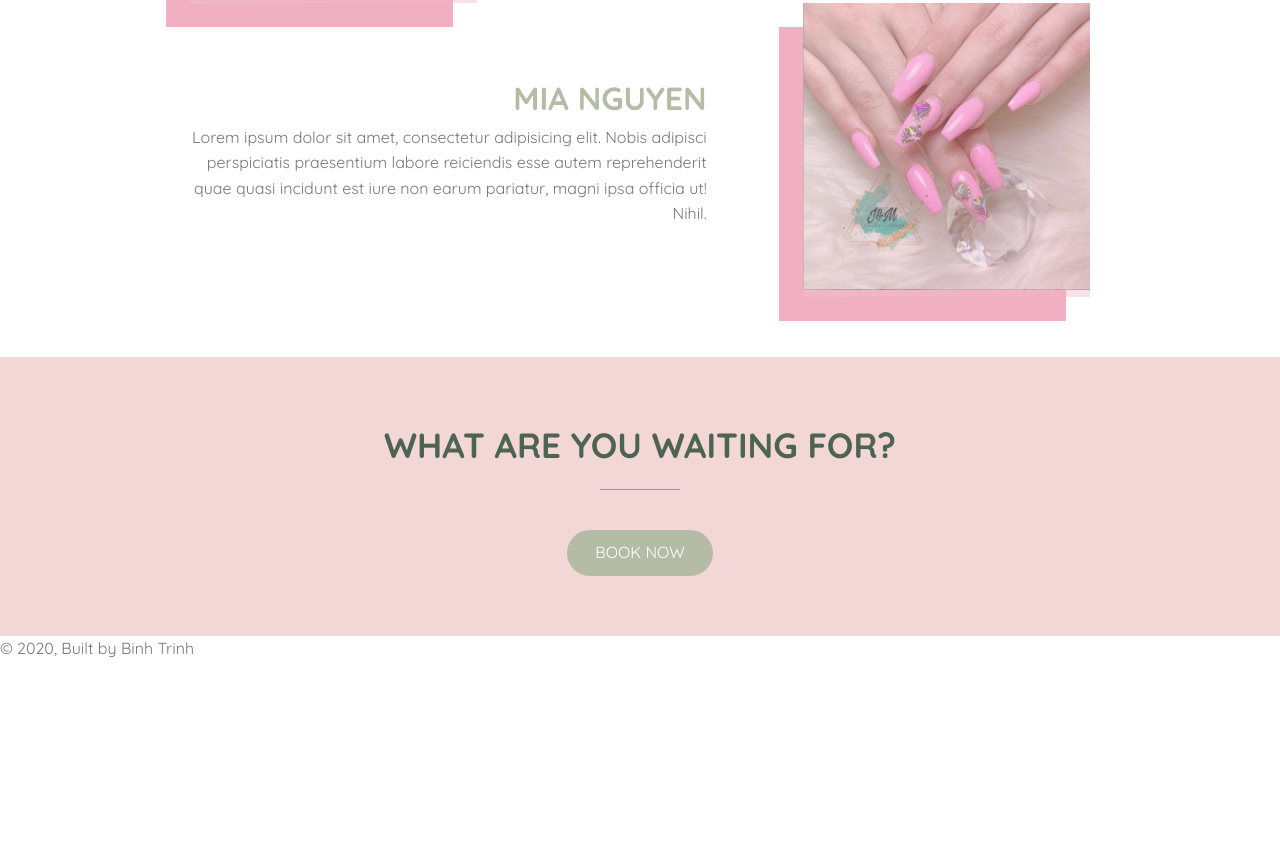
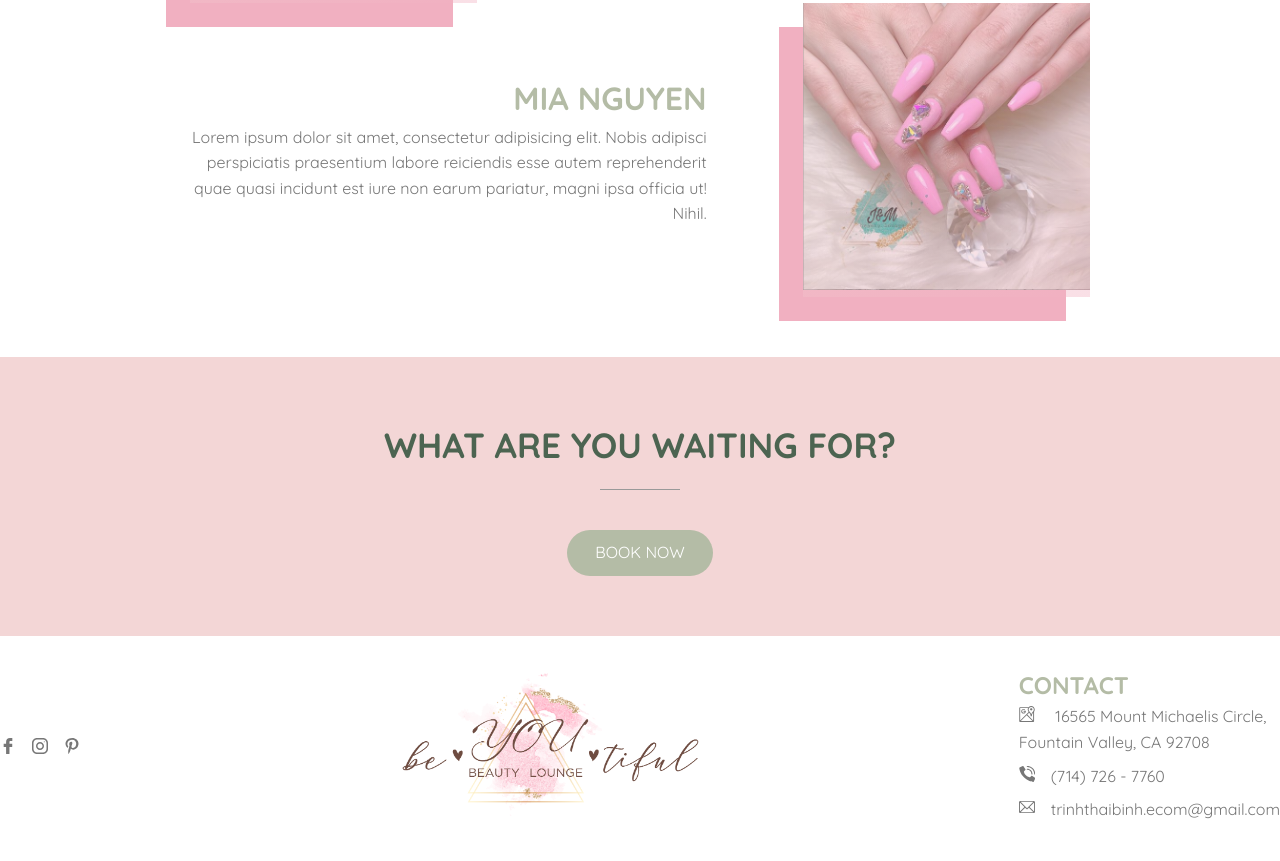
Before and after one commit to kyle-trinh/be-you-tiful, a Gatsby site: page / in a window 1280 px wide. Shown: the part 3709-4570 px from the top of the page. Before the commit the page ends 4371 px from the top, so only its background shows below. Built offline with nearby package versions, Linux system fonts and the light colour scheme; Gatsby itself is replaced by a stand-in of ours.

Commit message:
add footer

```diff
--- a/src/components/icons/index.js
+++ b/src/components/icons/index.js
@@ -2,5 +2,7 @@ import FacebookIcon from "./facebook"
 import InstagramIcon from "./instagram"
 import PinterestIcon from "./pinterest"
 import PhoneIcon from "./phone"
+import Map from "./map"
+import Mail from "./mail"
 
-export { FacebookIcon, InstagramIcon, PinterestIcon, PhoneIcon }
+export { FacebookIcon, InstagramIcon, PinterestIcon, PhoneIcon, Map, Mail }
--- /dev/null
+++ b/src/components/icons/mail.js
@@ -0,0 +1,33 @@
+import React from "react"
+
+const Mail = () => (
+  <svg xmlns="http://www.w3.org/2000/svg" viewBox="0 0 512 512">
+    <g>
+      <g>
+        <path
+          d="M467,61H45C20.218,61,0,81.196,0,106v300c0,24.72,20.128,45,45,45h422c24.72,0,45-20.128,45-45V106
+			C512,81.28,491.872,61,467,61z M460.786,91L256.954,294.833L51.359,91H460.786z M30,399.788V112.069l144.479,143.24L30,399.788z
+			 M51.213,421l144.57-144.57l50.657,50.222c5.864,5.814,15.327,5.795,21.167-0.046L317,277.213L460.787,421H51.213z M482,399.787
+			L338.213,256L482,112.212V399.787z"
+        />
+      </g>
+    </g>
+    <g></g>
+    <g></g>
+    <g></g>
+    <g></g>
+    <g></g>
+    <g></g>
+    <g></g>
+    <g></g>
+    <g></g>
+    <g></g>
+    <g></g>
+    <g></g>
+    <g></g>
+    <g></g>
+    <g></g>
+  </svg>
+)
+
+export default Mail
--- /dev/null
+++ b/src/components/icons/map.js
@@ -0,0 +1,43 @@
+import React from "react"
+
+const Map = () => (
+  <svg
+    xmlns="http://www.w3.org/2000/svg"
+    //  x="0px"
+    //  y="0px"
+    viewBox="0 0 256.85 256.85"
+    //  style="enable-background:new 0 0 256.85 256.85;"
+  >
+    <path
+      d="M72.818,77.155h37.345V84.5c0,20.592-16.752,37.345-37.345,37.345S35.473,105.092,35.473,84.5s16.753-37.345,37.345-37.345
+	c8.317,0,16.189,2.676,22.765,7.739l-8.962,11.64c-3.984-3.067-8.757-4.689-13.803-4.689c-12.492,0-22.655,10.163-22.655,22.655
+	s10.163,22.655,22.655,22.655c9.922,0,18.376-6.412,21.433-15.311H72.818V77.155z M252.833,56.565
+	c0,13.819-4.592,24.615-10.816,34.158V244.35c0,6.893-5.607,12.5-12.5,12.5H16.517c-6.893,0-12.5-5.607-12.5-12.5v-213
+	c0-6.893,5.607-12.5,12.5-12.5h137.639C164.52,7.29,179.555,0,196.266,0C227.457,0,252.833,25.375,252.833,56.565z M19.017,231.461
+	L154.315,96.164c-8.062-10.898-14.613-23.091-14.613-39.598c0-8.077,1.714-15.758,4.777-22.716H19.017V231.461z M216.63,241.85
+	l-93.613-93.613L29.404,241.85H216.63z M227.016,110.195c-10.733,13.195-20.246,26.339-20.246,47.305v7.5h-21.008v-7.5
+	c0-22.264-10.727-35.708-22.251-49.758l-30.107,30.107l93.612,93.613V110.195z M237.833,56.565
+	c0-22.919-18.646-41.565-41.566-41.565c-22.919,0-41.564,18.646-41.564,41.565c0,16.793,9.184,27.985,19.818,40.945
+	c7.974,9.718,16.638,20.278,21.746,34.133c5.108-13.855,13.773-24.415,21.747-34.133C228.648,84.551,237.833,73.358,237.833,56.565z
+	 M196.266,34.125c-10.559,0-19.119,8.56-19.119,19.119c0,10.56,8.561,19.12,19.119,19.12c10.561,0,19.121-8.561,19.121-19.12
+	C215.387,42.685,206.827,34.125,196.266,34.125z"
+    />
+    <g></g>
+    <g></g>
+    <g></g>
+    <g></g>
+    <g></g>
+    <g></g>
+    <g></g>
+    <g></g>
+    <g></g>
+    <g></g>
+    <g></g>
+    <g></g>
+    <g></g>
+    <g></g>
+    <g></g>
+  </svg>
+)
+
+export default Map
--- /dev/null
+++ b/src/components/layout/Footer.js
@@ -0,0 +1,54 @@
+import React from "react"
+import {
+  FacebookIcon,
+  InstagramIcon,
+  PinterestIcon,
+  Map,
+  PhoneIcon,
+  Mail,
+} from "../icons"
+import Logo from "../../images/logo/logo.png"
+
+const Footer = () => {
+  return (
+    <footer>
+      <div className="row--lg">
+        <div className="header-contact__social">
+          <a href="www.facebook.com" className="header-contact__link">
+            <FacebookIcon />
+          </a>
+          <a href="www.instagram.com" className="header-contact__link">
+            <InstagramIcon />
+          </a>
+          <a href="www.pinterest.com" className="header-contact__link">
+            <PinterestIcon />
+          </a>
+        </div>
+        <div className="header-contact__logo-box">
+          <img src={Logo} alt="logo" className="header-contact__logo" />
+        </div>
+        <div className="header-contact__info">
+          <h3>Contact</h3>
+          <ul className="contact__list">
+            <li className="contact__item">
+              <Map />{" "}
+              <span>
+                16565 Mount Michaelis Circle,<br></br> Fountain Valley, CA 92708
+              </span>
+            </li>
+            <li className="contact__item">
+              <PhoneIcon />
+              <span>(714) 726 - 7760</span>
+            </li>
+            <li className="contact__item">
+              <Mail />
+              <span>trinhthaibinh.ecom@gmail.com</span>
+            </li>
+          </ul>
+        </div>
+      </div>
+    </footer>
+  )
+}
+
+export default Footer
--- a/src/components/layout/index.js
+++ b/src/components/layout/index.js
@@ -10,6 +10,7 @@ import PropTypes from "prop-types"
 import { useStaticQuery, graphql } from "gatsby"
 
 import Header from "./header"
+import Footer from "./Footer"
 // import "./layout.css"
 import "../../styles/main.scss"
 
@@ -29,11 +30,8 @@ const Layout = ({ children }) => {
       <Header siteTitle={data.site.siteMetadata.title} />
 
       <main>{children}</main>
-      <footer>
-        © {new Date().getFullYear()}, Built by
-        {` `}
-        <a href="https://www.gatsbyjs.org">Binh Trinh</a>
-      </footer>
+
+      <Footer />
     </>
   )
 }
--- /dev/null
+++ b/src/styles/layout/_footer.scss
@@ -0,0 +1,18 @@
+footer {
+  padding: 3rem 0;
+
+  .header-contact__info {
+    flex-direction: column;
+    align-items: flex-start;
+
+    li {
+      margin-bottom: 0.8rem;
+    }
+
+    h3 {
+      font-size: 2.4rem;
+      color: $color-secondary-light;
+      text-transform: uppercase;
+    }
+  }
+}
--- a/src/styles/layout/_header-contact.scss
+++ b/src/styles/layout/_header-contact.scss
@@ -1,11 +1,5 @@
 .header-contact {
   padding: 2rem 0;
-  .row--lg {
-    color: $color-grey-dark;
-    display: flex;
-    align-items: center;
-    justify-content: space-between;
-  }
 
   &__social {
     display: flex;
@@ -49,3 +43,10 @@
     }
   }
 }
+
+.row--lg {
+  color: $color-grey-dark;
+  display: flex;
+  align-items: center;
+  justify-content: space-between;
+}
--- a/src/styles/main.scss
+++ b/src/styles/main.scss
@@ -16,3 +16,4 @@
 
 @import "pages/home.scss";
 @import "components/swiper";
+@import "layout/footer";
```
